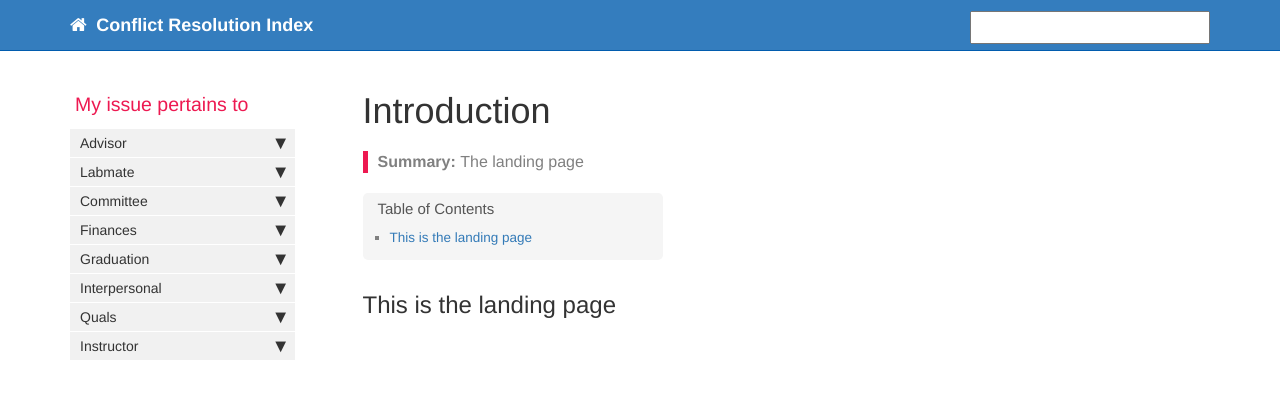
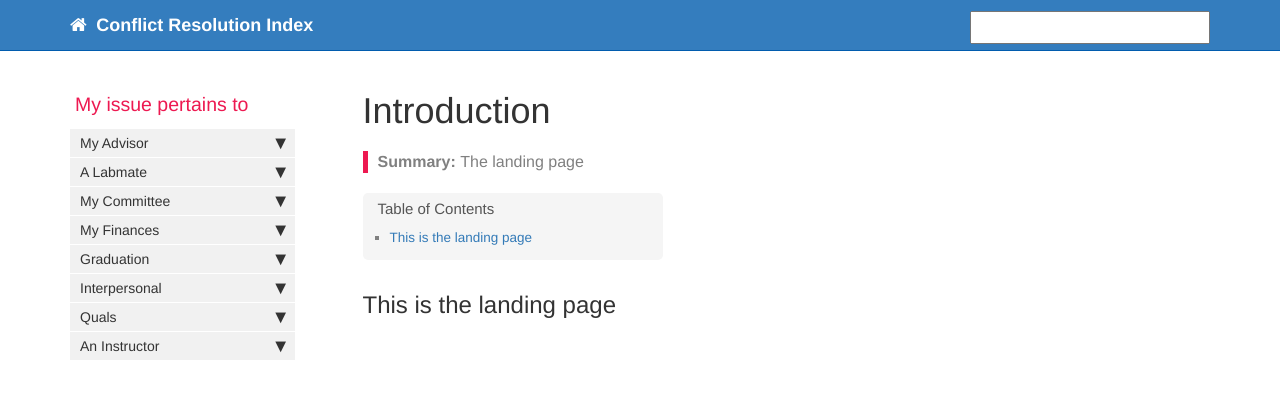
Before and after one commit to dnicks35/CRNT, a Jekyll site: the page built from index.md, in a window 1280 px wide. Shown: the top 399 px of the page. Built offline with Jekyll 4.4.1, drawn with Linux system fonts in a browser that asks for light colours; comment, search, counter and statistics services are not loaded.

```diff
--- a/_data/sidebars/mydoc_sidebar.yml
+++ b/_data/sidebars/mydoc_sidebar.yml
@@ -19,7 +19,7 @@ entries:
   #     output: pdf
   #     type: frontmatter
 
-  - title: Advisor
+  - title: My Advisor
     output: web
     folderitems:
 
@@ -48,7 +48,7 @@ entries:
       url: /my_advisors_other_layout.html
       output: web
 
-  - title: Labmate
+  - title: A Labmate
     output: web
     folderitems:
 
@@ -60,7 +60,7 @@ entries:
     #   url: /mydoc_release_notes_50.html
     #   output: web, pdf
 
-  - title: Committee
+  - title: My Committee
     output: web
     folderitems:
 
@@ -76,7 +76,7 @@ entries:
     #   url: /mydoc_install_jekyll_on_windows.html
     #   output: web
 
-  - title: Finances
+  - title: My Finances
     output: web
 
     folderitems:
@@ -192,7 +192,7 @@ entries:
 #      url: /mydoc_git_collaboration
 #      output: web, pdf
 
-  - title: Instructor
+  - title: An Instructor
     output: web, pdf
 
     folderitems:
```
